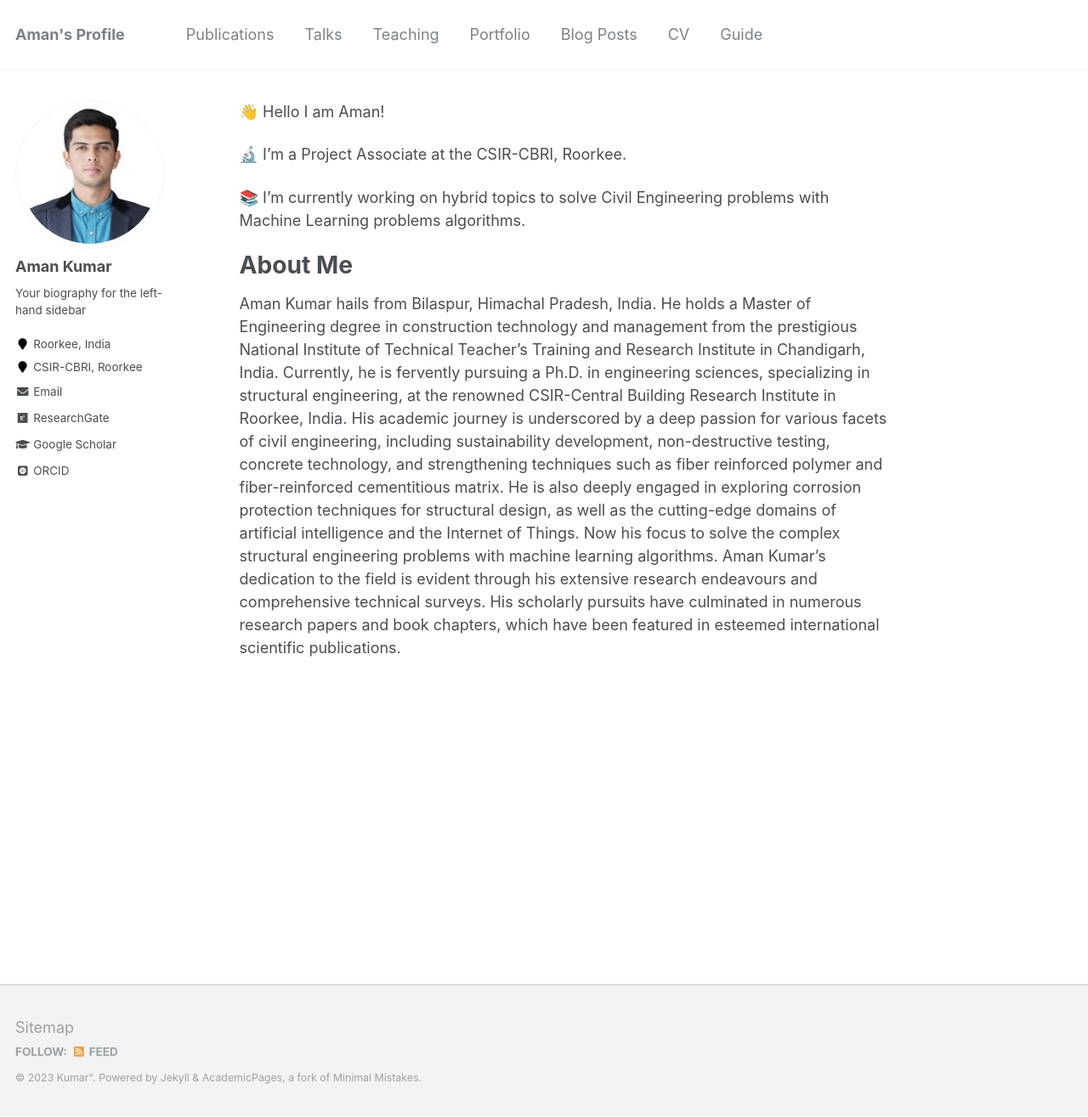
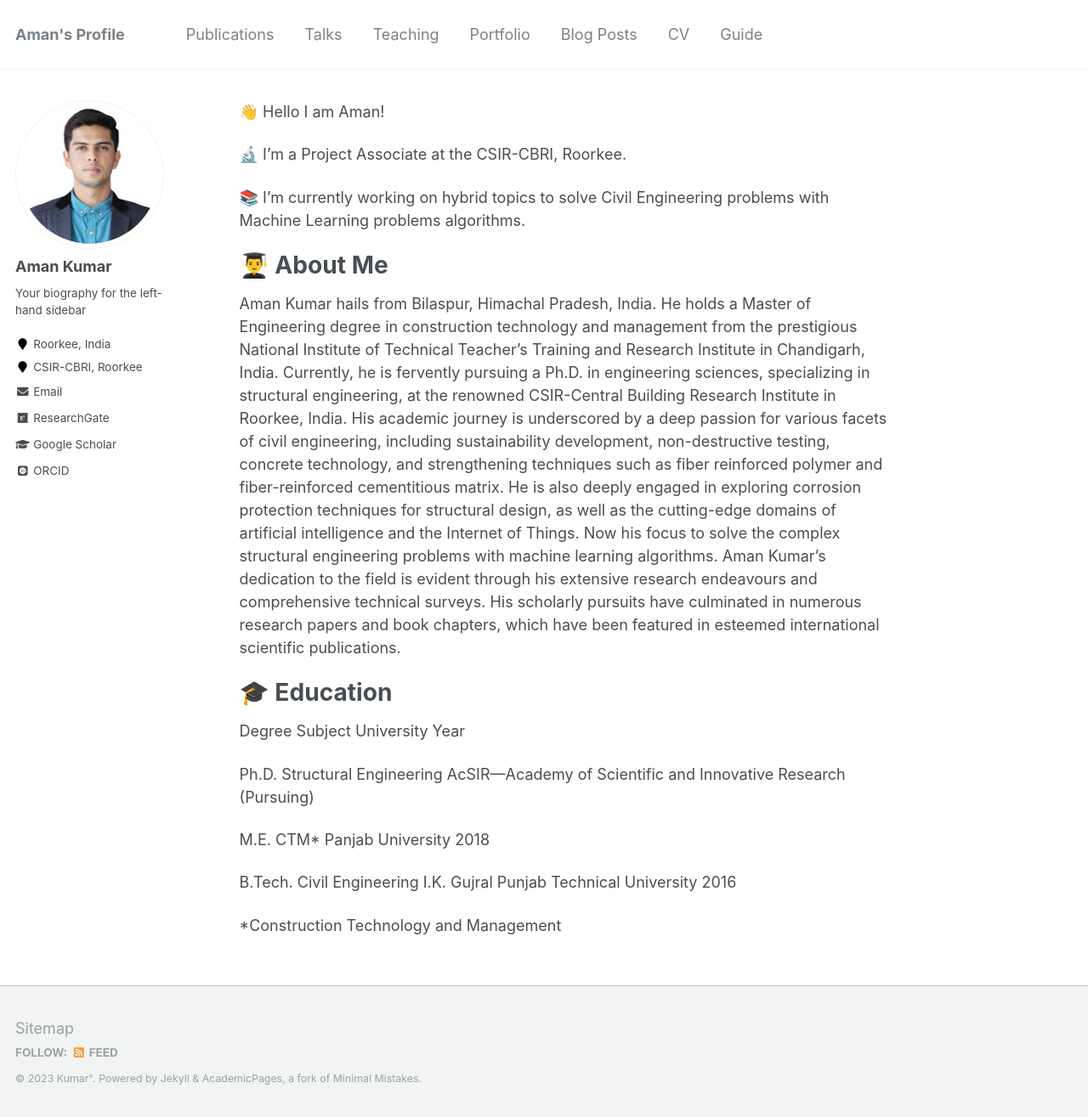
Before and after one commit to mndhiman55/profile, a Jekyll site: the page built from _pages/about.md, in a window 1280 px wide and 1315 px high. Shown: the whole window at 85% size. Built offline with Jekyll 4.4.1, drawn with Linux system fonts in a browser that asks for light colours; some web fonts are replaced.

Commit message:
Update about.md

```diff
--- a/_pages/about.md
+++ b/_pages/about.md
@@ -14,8 +14,21 @@ redirect_from:
 
 📚 I'm currently working on hybrid topics to solve Civil Engineering problems with Machine Learning problems algorithms.
 
-About Me
+👨‍🎓 About Me
 ======
 Aman Kumar hails from Bilaspur, Himachal Pradesh, India. He holds a Master of Engineering degree in construction technology and management from the prestigious National Institute of Technical Teacher’s Training and Research Institute in Chandigarh, India.
 Currently, he is fervently pursuing a Ph.D. in engineering sciences, specializing in structural engineering, at the renowned CSIR-Central Building Research Institute in Roorkee, India. His academic journey is underscored by a deep passion for various facets of civil engineering, including sustainability development, non-destructive testing, concrete technology, and strengthening techniques such as fiber reinforced polymer and fiber-reinforced cementitious matrix. He is also deeply engaged in exploring corrosion protection techniques for structural design, as well as the cutting-edge domains of artificial intelligence and the Internet of Things. Now his focus to solve the complex structural engineering problems with machine learning algorithms.
 Aman Kumar's dedication to the field is evident through his extensive research endeavours and comprehensive technical surveys. His scholarly pursuits have culminated in numerous research papers and book chapters, which have been featured in esteemed international scientific publications.
+
+🎓 Education
+======
+Degree		Subject					          University												    			                     Year
+
+Ph.D.		  Structural Engineering		AcSIR—Academy of Scientific and Innovative Research						(Pursuing)
+
+M.E.		  CTM*  					          Panjab University						 							                       2018
+
+B.Tech.		Civil Engineering			    I.K. Gujral Punjab Technical University	                         2016
+
+
+*Construction Technology and Management
```
